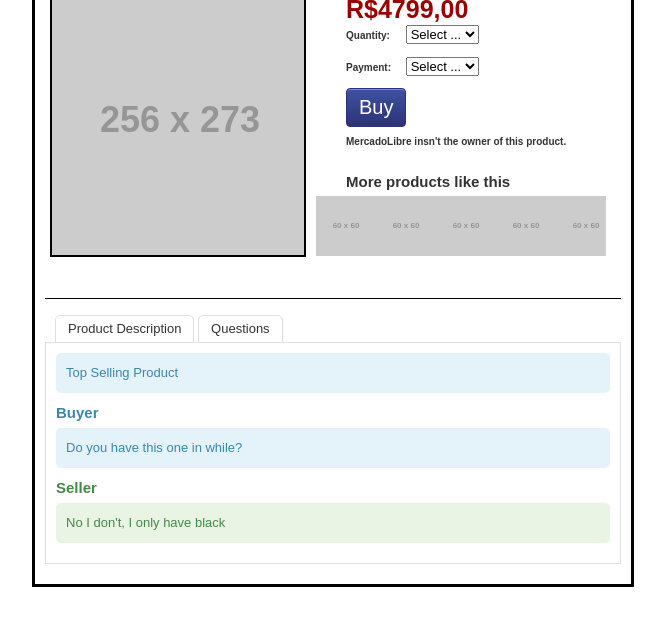
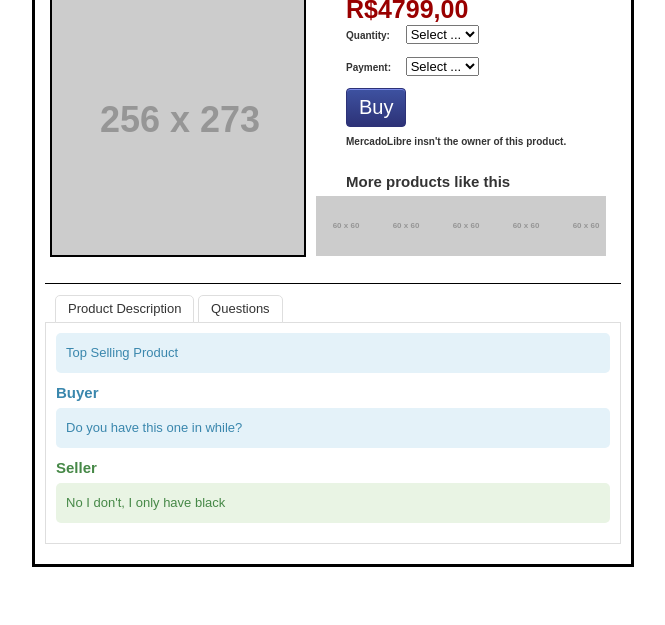
Before and after one commit to cardevisi/ipad-widget-development, a website: page index.html in a window 1280 px wide. Shown: the part 75-700 px from the top of the page, without its empty margins (307-972 px from the left). Drawn offline with Linux system fonts and the light colour scheme; placeholder pictures from the web are drawn by us; a script that the page names is missing.

Commit message:
[MASTER] adding docs folder

```diff
--- a/app/sass/_base.scss
+++ b/app/sass/_base.scss
@@ -21,5 +21,5 @@ h1 {
 
 .divider {
     border-top: 1px solid #000;
-    margin: 15px 0;
+    margin: 0 0;
 }
```
Also changed, not shown: docs/index.html (added, +10 -0 lines), dist/css/main.css.
